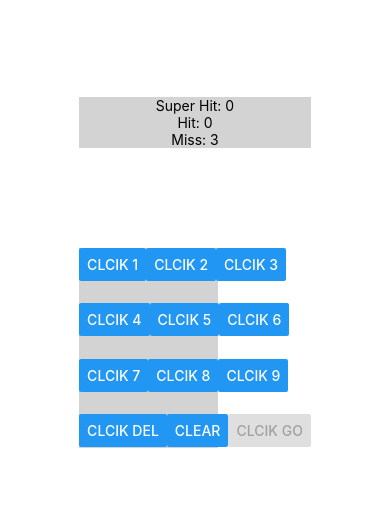
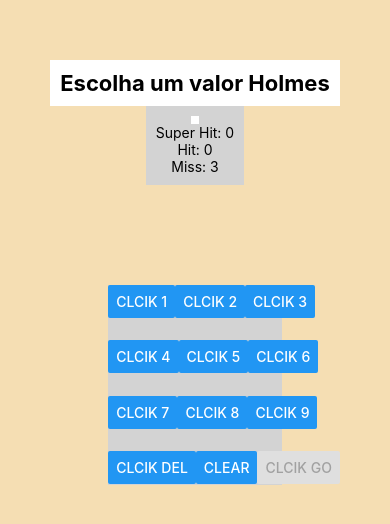
Before and after one commit to ViniHubb/GameProject, a React Native app: screen / in a window 390 px wide. Shown: the part 150-674 px from the top of the page. Built offline with nearby package versions, Linux system fonts and the light colour scheme.

Commit message:
Foi adicionado um título responsivo e feito algumas modificações no estilo da tela pricipal

```diff
--- a/App.js
+++ b/App.js
@@ -1,12 +1,14 @@
 import { StatusBar } from 'expo-status-bar';
-import { StyleSheet, View } from 'react-native';
-import Keyboard from './src/Keyboard'
+import { StyleSheet, View, useState } from 'react-native';
+import Main from './src/Main'
+import Title from './src/Title';
 
 export default function App() {
+
   return (
     <View style={styles.container}>
       <StatusBar style="auto" />
-      <Keyboard></Keyboard>
+      <Main></Main>
     </View>
   );
 }
@@ -14,7 +16,7 @@ export default function App() {
 const styles = StyleSheet.create({
   container: {
     flex: 1,
-    backgroundColor: '#fff',
+    backgroundColor: 'wheat',
     alignItems: 'center',
     justifyContent: 'center',
   },
--- a/src/Keyboard/index.js
+++ b/src/Main/index.js
@@ -1,9 +1,11 @@
 import React, { useState } from "react"
-import { View, Button } from "react-native"
+import { View, Button, Alert } from "react-native"
 import styles from "./styles"
 import Screen from "../Screen"
+import Title from "../Title"
 
-export default function Keyboard(){
+
+export default function Main(){
   const [palpite, setPalpite] = useState([])
   const [holmes, setHolmes] = useState([])
   const [watson, setWatson] = useState([])
@@ -12,6 +14,7 @@ export default function Keyboard(){
   const [hitH, setHitH] = useState(0)
   const [missH, setMissH] = useState(3)
   const [venceu, setVenceu] = useState(0)
+  const [nome, setNome] = useState("Escolha um valor Holmes")
 
   function preenche(number){
     let newPlapite = [...palpite]
@@ -36,9 +39,11 @@ export default function Keyboard(){
   function salvar(flag){
     if(flag === 0){
       setHolmes(palpite)
+      setNome("Escolha um valor Watson")
     }
-    if(flag === 1){
+    else if(flag === 1){
       setWatson(palpite)
+      setNome("É a vez de Holmes")
     }
     else{
       console.log("Holmes: ",holmes)
@@ -46,8 +51,10 @@ export default function Keyboard(){
       console.log("Palpite:",palpite)
       console.log("Round:",  round%2)
       if(flag%2){
+        setNome("É a vez de Holmes")
         tentativaWatson()
       }else{
+        setNome("É a vez de Watson")
         tentativaHolmes()
       }
     }
@@ -87,6 +94,7 @@ export default function Keyboard(){
     setMissH(M)
     if(SH === 3){
       setVenceu(1)
+      setNome("Bravo!!")
     }
   }
 
@@ -123,11 +131,15 @@ export default function Keyboard(){
     setMissH(M)
     if(SH === 3){
       setVenceu(2)
+      setNome("Bravo!!")
     }
   }
 
   return(
-    <View>
+    <View style={styles.boxMain}>
+      <View style={styles.boxScreen}>
+        <Title nome={nome}></Title>
+      </View>
       <View style={styles.boxScreen}>
         <Screen valor={palpite} superHit={superHitH} hit={hitH} miss={missH} venceu={venceu}></Screen>
       </View>
@@ -216,6 +228,7 @@ export default function Keyboard(){
             setPalpite([])
             setRound(0)
             setVenceu(0)
+            setNome("Escolha um valor Holmes")
             }}
             />
             <Button       // Go!
--- a/src/Keyboard/styles.js
+++ b/src/Main/styles.js
@@ -1,6 +1,10 @@
 import { StyleSheet } from "react-native";
 
 const styles = StyleSheet.create({
+  boxMain:{
+    alignItems: "center",
+    justifyContent: "center"
+  },
   boxButtons:{
     width: "60%",
     height: 200,
--- a/src/Screen/index.js
+++ b/src/Screen/index.js
@@ -16,9 +16,9 @@ export default function Screen(props){
       :
       <View style={styles.boxValue} >
       <Text style={styles.value} >{props.valor}</Text>
-      <Text style={styles.value} >Super Hit: {props.superHit}</Text>
-      <Text style={styles.value} >Hit: {props.hit}</Text>
-      <Text style={styles.value} >Miss: {props.miss}</Text>
+      <Text style={styles.feedback} >Super Hit: {props.superHit}</Text>
+      <Text style={styles.feedback} >Hit: {props.hit}</Text>
+      <Text style={styles.feedback} >Miss: {props.miss}</Text>
     </View>
     }
     </View>
--- a/src/Screen/styles.js
+++ b/src/Screen/styles.js
@@ -5,10 +5,17 @@ const styles = StyleSheet.create({
     alignItems: "center",
     justifyContent: "center",
     backgroundColor: "lightgray",
-    marginBottom: 100
+    marginBottom: 100,
+    padding:10
   },
   value:{
-
+    fontSize: 16,
+    backgroundColor: "white",
+    padding:4,
+    fontWeight: "bold"
+  },
+  freedback:{
+    fontSize: 16
   }
 })
 
--- /dev/null
+++ b/src/Title/index.js
@@ -0,0 +1,11 @@
+import React from "react"
+import { Text, View } from "react-native"
+import styles from "./styles"
+
+export default function Title(props){
+  return(
+    <View style={styles.boxTitle}>
+      <Text style={styles.textTitle}>{props.nome}</Text>
+    </View>
+  )
+}
--- /dev/null
+++ b/src/Title/styles.js
@@ -0,0 +1,16 @@
+import { StyleSheet } from "react-native"
+
+const styles = StyleSheet.create({
+  boxTitle:{
+    alignItems: "center",
+    justifyContent: "center",
+    backgroundColor: "white",
+    padding: 10
+  },
+  textTitle:{
+    fontSize: 22,
+    fontWeight: "bold"
+  }
+})
+
+export default styles
```
